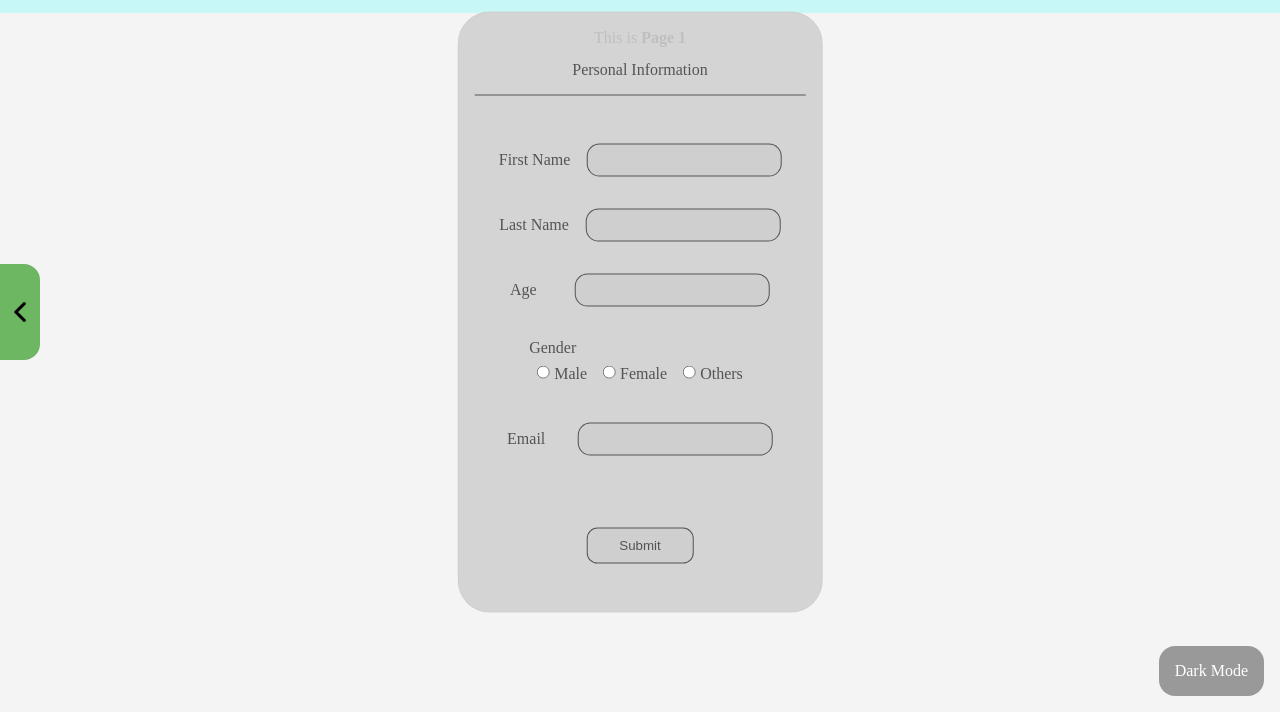
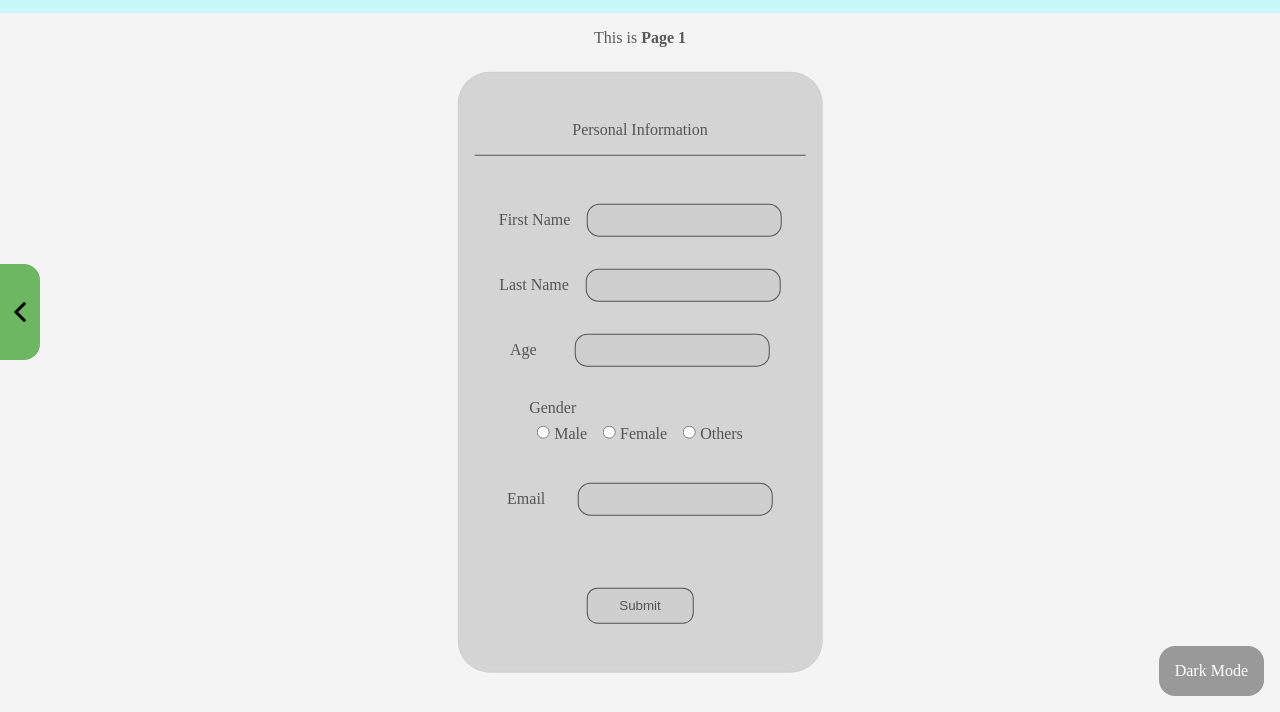
Before and after one commit to pratiush776/CS355, a plain HTML site: page page1.html in a window 1280 px wide. Shown: the part 88-800 px from the top of the page. Drawn offline with Linux system fonts and the light colour scheme.

Commit message:
form fix

```diff
--- a/css/page1.css
+++ b/css/page1.css
@@ -20,7 +20,7 @@ form{
     flex-direction: column;
     bottom: 50%;
     left: 50%;
-    transform: translate(-50%,50%);
+    transform: translate(-50%,60%);
     align-items: start;
     justify-content: space-around;
     align-items: center;
```
